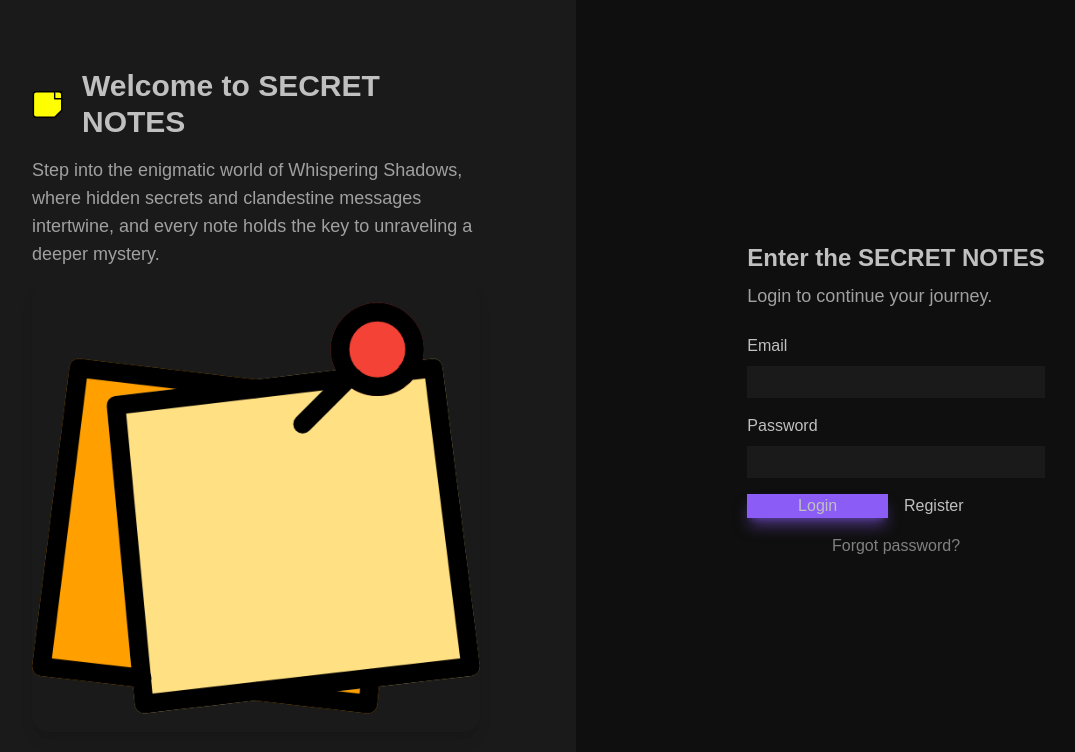
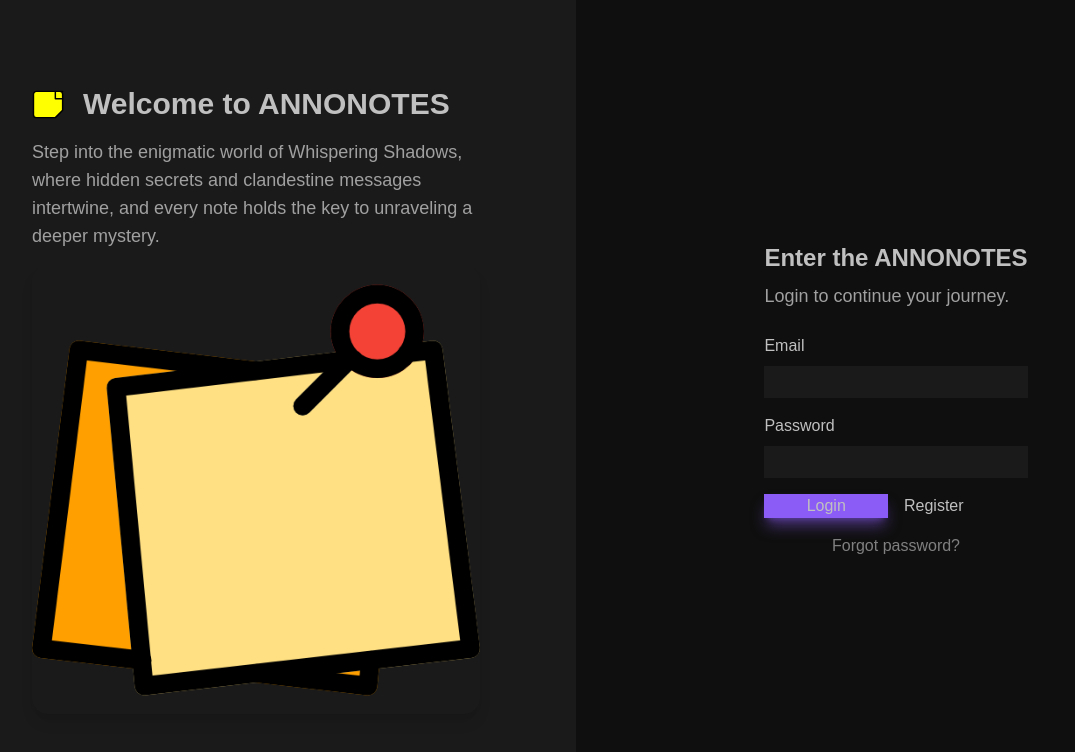
Before and after one commit to Kenneth2804/SN, a React (Create React App) app in the folder client/: page /login in a window 1280 px wide. Shown: the top 752 px of the page, without its empty margins (64-1139 px from the left). Built offline with nearby package versions, Linux system fonts and the light colour scheme; no server answers.

Commit message:
NAMECHANGED

```diff
--- a/client/src/components/Comments/CommentCard.jsx
+++ b/client/src/components/Comments/CommentCard.jsx
@@ -53,14 +53,13 @@ const CommentCard = ({ comment, readTextAloud, handleLike, hasLiked, likesCount
       <div className="w-full flex justify-center items-center text-2xl">
         <button
           onClick={() => handleLike(comment.id)}
-      className={`text-2xl ${hasLiked ? 'text-blue-500' : 'text-gray-500'} hover:text-blue-700 transition-colors duration-200`}
+          className={`text-2xl ${hasLiked ? 'text-yellow-500' : 'text-gray-500'} hover:text-yellow-600 transition-transform duration-200 transform hover:scale-125`}
         >
-      <FaHeart />
+          {hasLiked ? '😲' : '🤔'}
         </button>
         <span className="ml-2 text-black font-bold">{likesCount}</span>
       </div>
     </div>
-
   );
 };
 
--- a/client/src/components/LandingInfo.jsx
+++ b/client/src/components/LandingInfo.jsx
@@ -34,7 +34,7 @@ export default function LandingInfo() {
         transition: 'opacity 0.5s ease-in-out, transform 0.5s ease-in-out',
       }}
     >
-      <h2>What to do in Secret Notes</h2>
+      <h2>What to do in ANNONOTES</h2>
       <p>Nuestra plataforma ofrece un espacio único donde los usuarios pueden compartir libremente sus pensamientos, experiencias y sentimientos de manera anónima...</p>
     </div>
   );
--- a/client/src/components/Login.jsx
+++ b/client/src/components/Login.jsx
@@ -71,7 +71,7 @@ export default function Login() {
       <div className="bg-[#0f0f0f] flex flex-col items-center justify-center px-8 py-12 md:px-16 md:py-24 order-first md:order-last">
         <div className="max-w-md space-y-6">
           <div className="space-y-2">
-            <h2 className="text-2xl font-bold text-[#c0c0c0]">Enter to SECRET NOTES</h2>
+            <h2 className="text-2xl font-bold text-[#c0c0c0]">Enter to ANNONOTES</h2>
             <p className="text-[#a0a0a0] text-lg">Create your account to unlock the secrets of the ethereal realm.</p>
           </div>
           <form onSubmit={handleSubmit} className="space-y-4">
@@ -168,7 +168,7 @@ export default function Login() {
         <div className="max-w-md space-y-4">
           <div className="flex items-center space-x-4">
             <MoonIcon className="w-8 h-8 text-[#c0c0c0]" />
-            <h1 className="text-3xl font-bold text-[#c0c0c0]">Welcome to SECRET NOTES</h1>
+            <h1 className="text-3xl font-bold text-[#c0c0c0]">Welcome to ANNONOTES</h1>
           </div>
           <p className="text-[#a0a0a0] text-lg">
             Step into the enigmatic world of Whispering Shadows, where hidden secrets and clandestine messages intertwine, and every note holds the key to unraveling a deeper mystery.
--- a/client/src/components/Login2.jsx
+++ b/client/src/components/Login2.jsx
@@ -29,7 +29,7 @@ export default function Login2() {
       const response = await dispatch(login(email, password));
 
       if (response.success) {
-        // Handle successful login
+
       } else {
         setErrorMessage("Login failed. Please check your credentials.");
       }
@@ -41,12 +41,12 @@ export default function Login2() {
 
   return (
     <div className="grid grid-cols-1 md:grid-cols-2 h-screen w-full">
-      {/* Welcome section */}
+
       <div className="bg-[#1a1a1a] flex flex-col items-center justify-center px-8 py-12 md:px-16 order-last md:order-first">
         <div className="max-w-md space-y-4">
           <div className="flex items-center space-x-4">
             <MoonIcon className="w-8 h-8 text-[#c0c0c0]" />
-            <h1 className="text-3xl font-bold text-[#c0c0c0]">Welcome to SECRET NOTES</h1>
+            <h1 className="text-3xl font-bold text-[#c0c0c0]">Welcome to ANNONOTES</h1>
           </div>
           <p className="text-[#a0a0a0] text-lg">
             Step into the enigmatic world of Whispering Shadows, where hidden secrets and clandestine messages intertwine, and every note holds the key to unraveling a deeper mystery.
@@ -55,11 +55,10 @@ export default function Login2() {
         </div>
       </div>
 
-      {/* Form section */}
       <div className="bg-[#0f0f0f] flex flex-col items-center justify-center px-8 py-12 md:px-16 md:py-24 order-first md:order-last">
         <div className="max-w-md space-y-6">
           <div className="space-y-2">
-            <h2 className="text-2xl font-bold text-[#c0c0c0]">Enter the SECRET NOTES</h2>
+            <h2 className="text-2xl font-bold text-[#c0c0c0]">Enter the ANNONOTES</h2>
             <p className="text-[#a0a0a0] text-lg">Login to continue your journey.</p>
           </div>
           <form onSubmit={handleSubmit} className="space-y-4">
```
Lines whose indentation alone changed are shown as unchanged.
